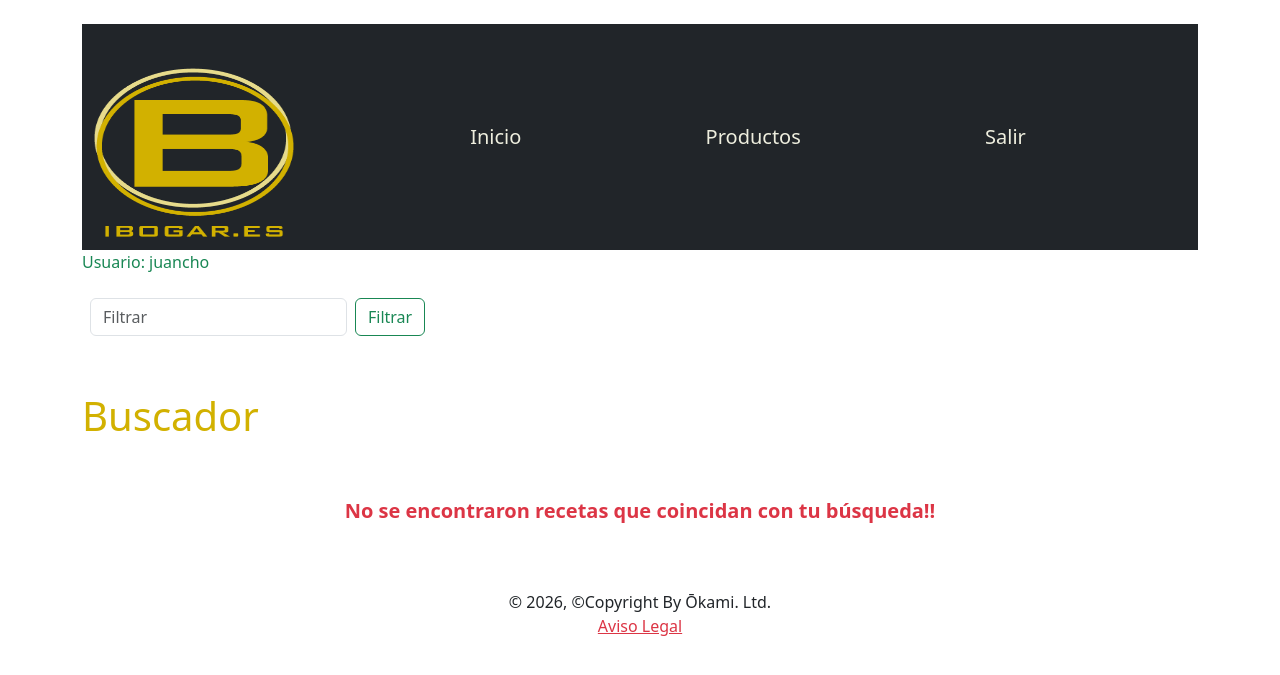
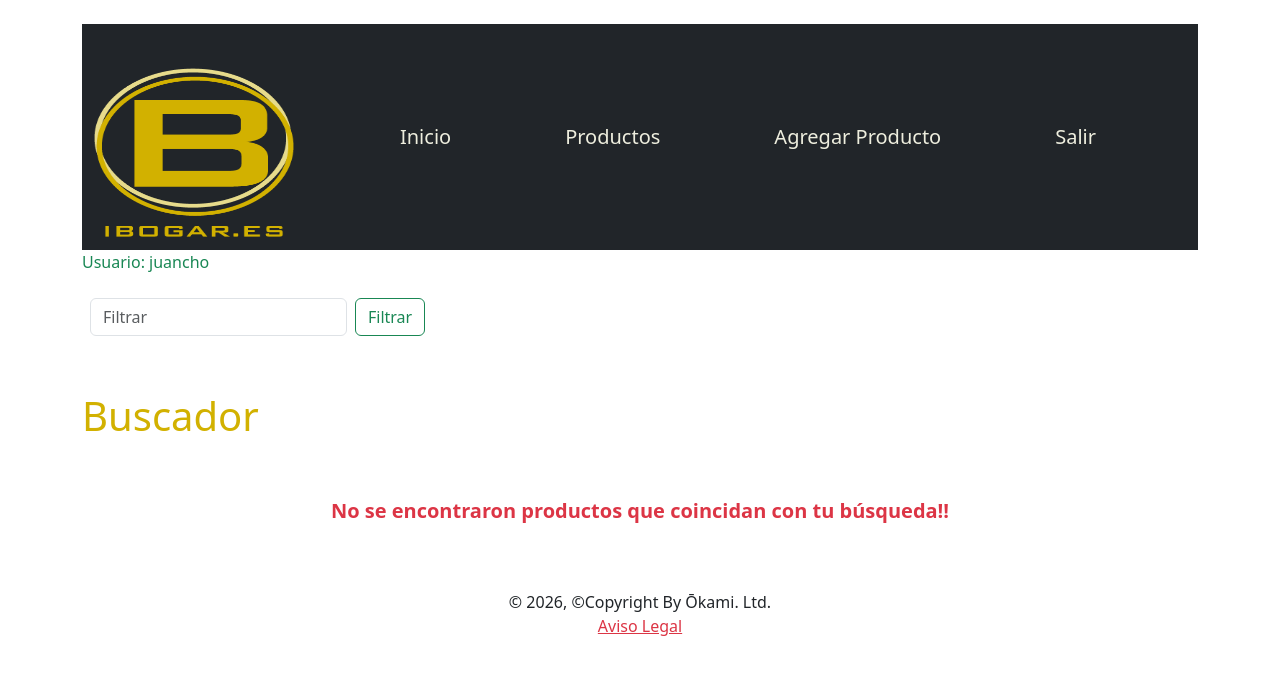
Before and after one commit to Obidis/e_comerce, a Django app: page /search/ in a window 1280 px wide. Shown: the top 675 px of the page. Run offline with Django 4.2, Linux system fonts and the light colour scheme; a user stored in the database is signed in; some libraries are stand-ins or nearby versions.

Commit message:
añadiendo product

```diff
--- a/core/templates/_includes/_header.html
+++ b/core/templates/_includes/_header.html
@@ -32,9 +32,13 @@
                         </li>
                         {% endif %}
                         {% if request.user.is_authenticated %}
-                        <li class="nav-item px-3 py-2">
-                            <a class="nav-link" href="{% url 'products_list' %}">Productos</a>
-                        </li>
+                                <li class="nav-item px-3 py-2">
+                                    <a class="nav-link" href="{% url 'products_list' %}">Productos</a>
+                                </li>
+                                <li class="nav-item px-3 py-2">
+                                    <a class="nav-link" href="{% url 'product_create' %}">Agregar Producto</a>
+                                </li>
+
                         <li class="nav-item px-3 py-2">
                             <a class="nav-link" href="{% url 'logout' %}">Salir</a>
                         </li>
--- a/core/templates/products/search.html
+++ b/core/templates/products/search.html
@@ -1,21 +1,21 @@
 {% extends 'general/layout.html' %} {% load crispy_forms_tags %} {% load i18n %}
-{% block head_title %}Recetas buscador{% endblock %}
+{% block head_title %}Productos buscador{% endblock %}
 {% block content %}
 
 
 <!-- Buscador -->
 <h1>{% trans "Buscador" %}</h1>
 
-{% if recetas %}
+{% if products %}
     <div class="d-flex flex-wrap">
-        {% for receta in recetas %}
+        {% for product in products %}
             <div>
-                {% include '_includes/_recetas.html' %}
+                {% include '_includes/_products.html' %}
             </div>
         {% endfor %}
     </div>
 {% else %}
-    <p class="p-5 text-center fs-5 fw-bold text-danger">{% trans "No se encontraron recetas que coincidan con tu búsqueda!!" %}</p>
+    <p class="p-5 text-center fs-5 fw-bold text-danger">No se encontraron productos que coincidan con tu búsqueda!!</p>
 {% endif %}
 
 {% endblock %}
--- a/core/urls.py
+++ b/core/urls.py
@@ -5,7 +5,7 @@ from django.conf.urls.static import static
 from django.conf import settings
 from .views import HomeView,  logout_view, login_view
 from users.views import registro
-from products.views import SearchView, ProductsListView
+from products.views import SearchView, ProductsListView, ProductCreateView
 
 urlpatterns = [
     path('', HomeView.as_view(), name="home"),
@@ -13,6 +13,7 @@ urlpatterns = [
     path('logout/', logout_view, name="logout"),
     path('register/', registro, name="register"),
     path('products/', ProductsListView.as_view(), name="products_list"),
+     path('products/create/', ProductCreateView.as_view(), name="product_create"),
 
     path('search/', SearchView.as_view(), name="search"),
 
--- a/products/models.py
+++ b/products/models.py
@@ -3,10 +3,10 @@ from django.contrib.auth.models import User
 
 
 class Products(models.Model):
-    product = models.ForeignKey(User,  on_delete=models.CASCADE, related_name="recetas", verbose_name=("Producto"))
+    product = models.ForeignKey(User,  on_delete=models.CASCADE, related_name="products", verbose_name=("Producto"))
     product_name = models.CharField(max_length=50, blank=True, verbose_name=("Nombre"))
     price = models.DecimalField(max_digits=10, decimal_places=2, verbose_name=("Precio"))
-    image = models.ImageField(upload_to="recetas_images/", verbose_name=("Imagen"))
+    image = models.ImageField(upload_to="product_images/", verbose_name=("Imagen"))
     description = models.TextField(max_length=3000, blank=True, verbose_name=("Descripcion"))
     suplier = models.CharField(max_length=1000, blank=True, verbose_name=("Proveedor"))
     add_at = models.DateTimeField(auto_now_add=True, verbose_name=("Fecha de entrada"))
--- a/products/views.py
+++ b/products/views.py
@@ -1,6 +1,32 @@
 from django.db.models import Q
 from django.views.generic import ListView
 from products.models import Products
+from django.utils.decorators import method_decorator
+from django.contrib.auth.decorators import login_required
+from django.views.generic import CreateView
+from products.forms import ProductCreateForm
+from django.urls import reverse_lazy
+from django.contrib import messages
+
+
+
+
+@method_decorator(login_required, name="dispatch")
+class ProductCreateView(CreateView):
+    template_name = "products/products_add.html"
+    model = Products
+    form_class = ProductCreateForm
+    success_url = reverse_lazy("home")
+
+    def form_valid(self, form):
+        form.instance.user = self.request.user
+
+        messages.add_message(self.request, messages.SUCCESS, ('Producto creado correctamente.'))
+        return super(ProductCreateView, self).form_valid(form)
+
+
+
+
 
 
 
```
Also changed, not shown: core/templates/products/products_add.html (added, +30 -0 lines), products/forms.py (added, +14 -0 lines), db.sqlite3, product_images/sillaruedas.jpg (added), product_images/sillaruedas_AquOMzj.jpg (added).
